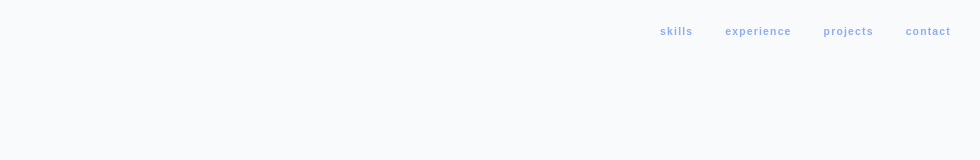
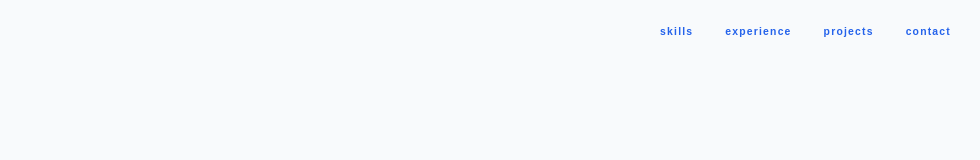
Before and after one commit to Michal-Ruszkowski/portfolio-2026, a React (Vite) app: page / in a window 1280 px wide. Shown: the top 160 px of the page, without its empty margins (229-1209 px from the left). Built offline with nearby package versions, Linux system fonts and the light colour scheme.

Commit message:
style: update navbar links styling and hover effects

```diff
--- a/src/components/Navbar/Navbar.module.css
+++ b/src/components/Navbar/Navbar.module.css
@@ -34,13 +34,11 @@
 .navText {
   letter-spacing: 1.2px;
   text-transform: lowercase;
-  opacity: 0.5;
-  transition: opacity 0.3s ease, color 0.3s ease;
+  transition: color 0.3s ease;
 }
 
 .link:hover .navText {
-  opacity: 1;
-  color: var(--color-primary);
+  color: var(--color-primary-hover);
 }
 
 @media (max-width: 768px) {
```
